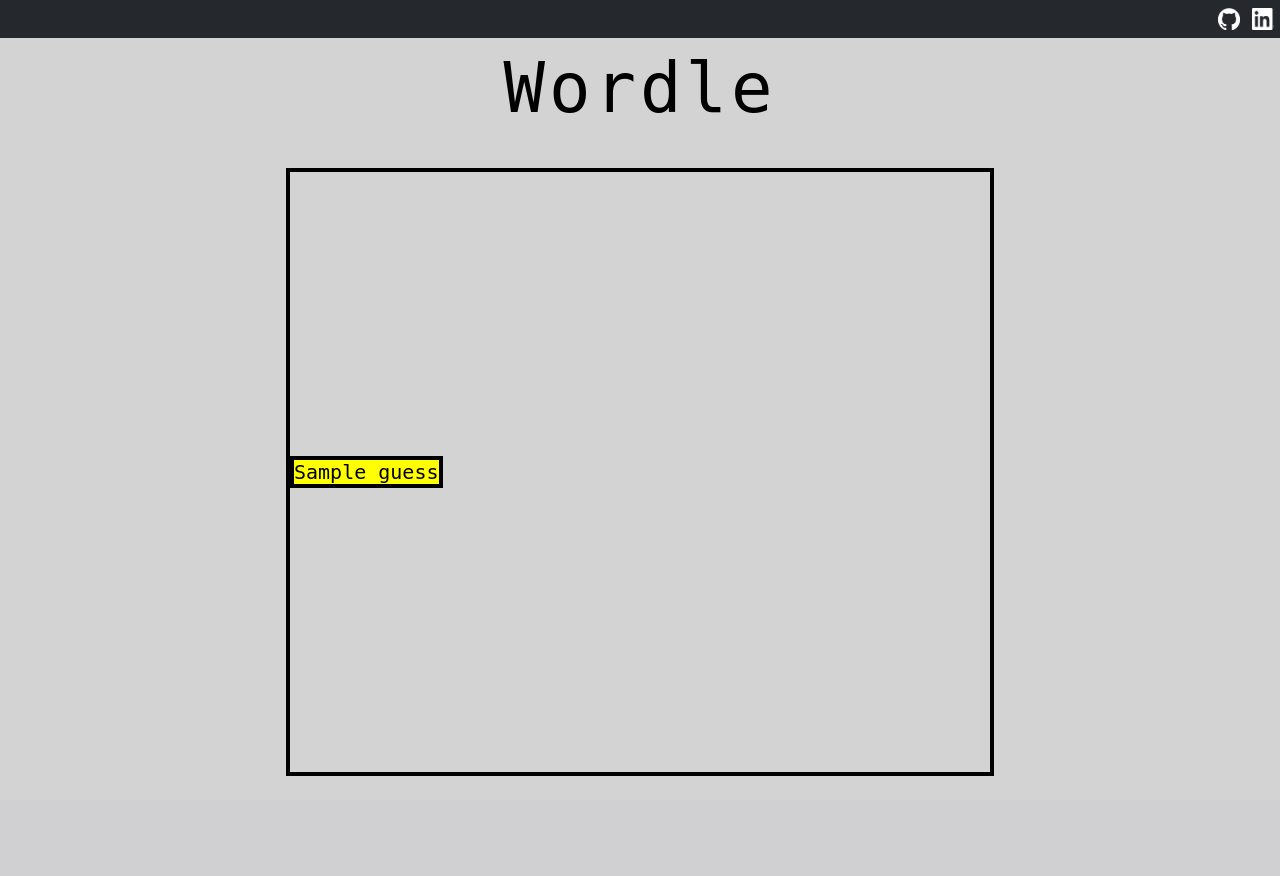
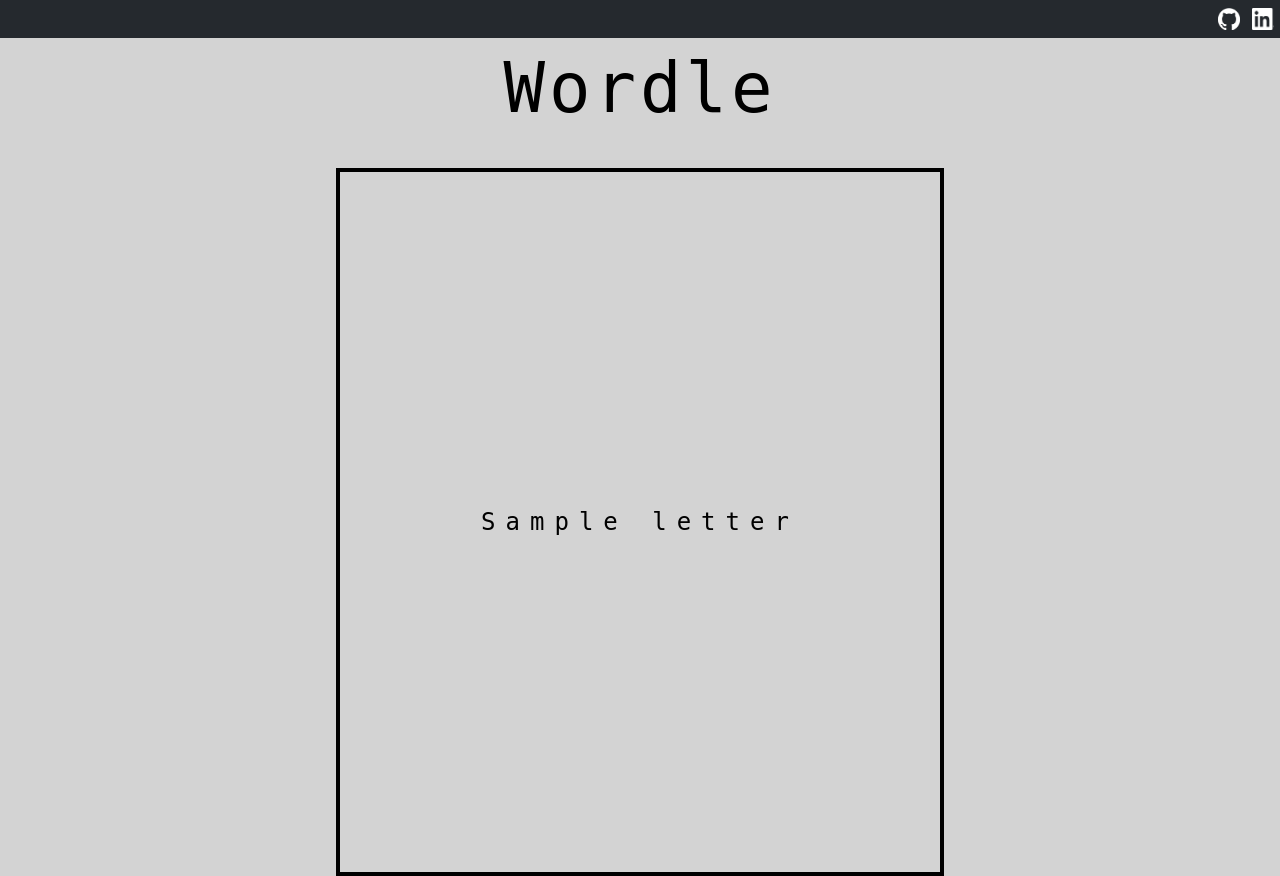
Before and after one commit to Tachakar/mini-games, a Django app: template wordle/templates/wordle/main.html in a window 1280 px wide. Before the commit the page ends 776 px from the top, so only its background shows below. Run offline with Django 5.2, Linux system fonts and the light colour scheme; the template is opened without the code that fills it: most values are stand-ins (such as "Sample title", 1, 10 or a date in 2020).

Commit message:
working on grid for wordle

```diff
--- a/wordle/static/wordle/wordle_styles.css
+++ b/wordle/static/wordle/wordle_styles.css
@@ -8,16 +8,23 @@
 #grid {
 	display: flex;
 	border: solid black 4px;
-	height: 600px;
-	width: 700px;
-	align-items: center;
+	height: 700px;
+	width: 600px;
 	margin: 0 auto;
 	margin-top: 40px;
+	justify-content: center;
 }
 
-.guess {
+.row {
 
-	font-size: 20px;
-	background-color: yellow !important;
-	border: 4px solid black;
+	display: flex;
+	flex-wrap: wrap;
+	width: 100%;
+	justify-content: center;
+	align-items: center;
 }
+
+.letter {
+	letter-spacing: 10px;
+	font-size: 24px;
+}
--- a/wordle/templates/wordle/main.html
+++ b/wordle/templates/wordle/main.html
@@ -8,7 +8,11 @@
 <div id="title">Wordle</div>
 <div id="grid">
 	{% for guess in guesses %}
-	<div class="guess">{{guess}}</div>
+	<div class="row">
+		{% for letter in guess %}
+		<div class="letter">{{letter}}</div>
+		{%endfor%}
+	</div>
 	{% endfor %}
 </div>
 {% endblock %}
```
